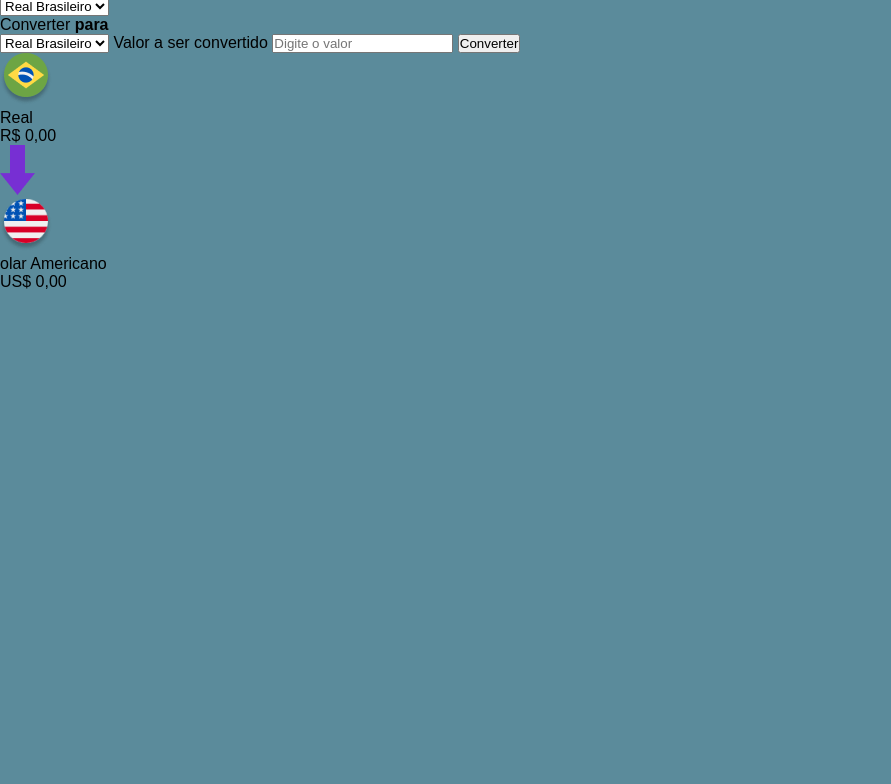
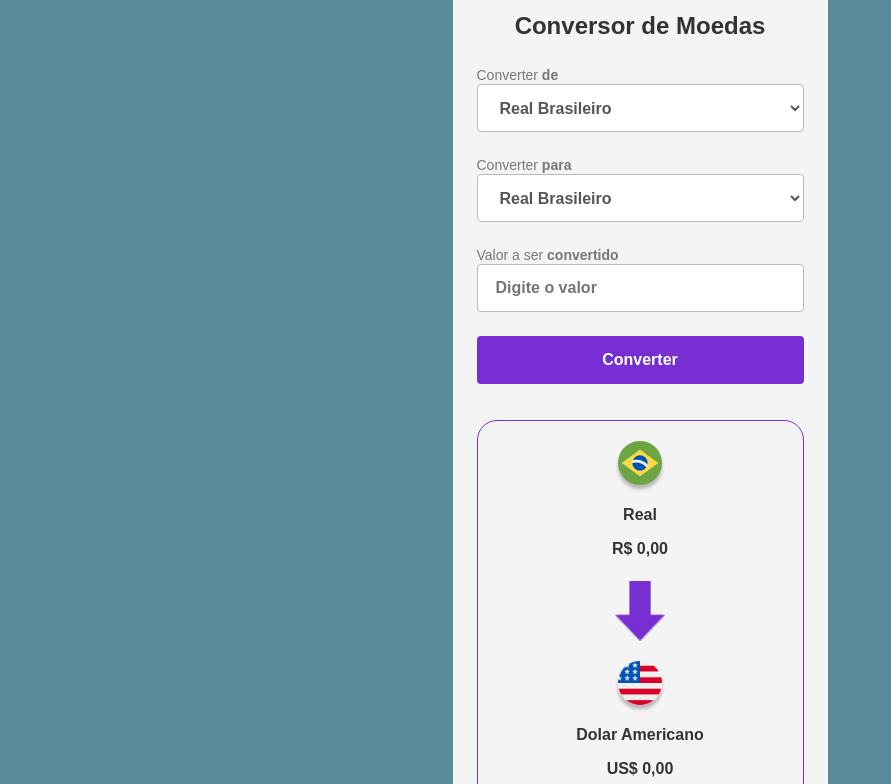
Before and after one commit to LeandroSimplicio/Project-Currency, a plain HTML site: page index.html in a window 1280 px wide. Shown: the part 398-1182 px from the top of the page, without its empty margins (0-891 px from the left). Before the commit the page ends 800 px from the top, so only its background shows below. Drawn offline with Linux system fonts and the light colour scheme.

Commit message:
feat: feito a estilização do css

```diff
--- a/Assets/script.js
+++ b/Assets/script.js
@@ -0,0 +1,9 @@
+const convertButton = document.querySelector("btn-convert");
+
+function converValues() {
+//   const inputCurrencyValue = document.querySelector("input-currency").value;
+
+  console.log("Funciou");
+}
+
+// convertButton.addEventListener("click", converValues);
--- a/Assets/style.css
+++ b/Assets/style.css
@@ -1,8 +1,9 @@
-*{
-    margin: 0;
-    padding: 0;
-    box-sizing: border-box;
-    font-family: 'Poppins', sans-serif;
+* {
+  margin: 0;
+  padding: 0;
+  box-sizing: border-box;
+  font-family: "Poppins", sans-serif;
+  outline: none;
 }
 
 body {
@@ -15,3 +16,82 @@ body {
   display: block;
   margin: 20px auto;
 }
+
+main {
+  width: 375px;
+  border-radius: 20px;
+  background: #f4f4f4;
+  margin: 20px auto;
+  padding: 68px 24px 23px;
+}
+
+.title {
+  text-align: center;
+  color: #333;
+  font-size: 24px;
+  font-weight: 700;
+  line-height: 32px;
+  margin-bottom: 24px;
+}
+
+label {
+  color: #777;
+  font-size: 14px;
+  font-weight: 400;
+  line-height: 18px;
+}
+
+select,
+input {
+  width: 100%;
+  height: 48px;
+  border-radius: 4px;
+  border: 1px solid #bbb;
+  background: #fff;
+  margin-bottom: 24px;
+  padding-left: 18px;
+  color: #555;
+  font-size: 16px;
+  font-weight: 700;
+}
+
+button {
+  width: 100%;
+  height: 48px;
+  border-radius: 4px;
+  border: none;
+  background: #772fd3;
+  color: #fff;
+  font-size: 16px;
+  font-weight: 700;
+  cursor: pointer;
+  margin-bottom: 36px;
+}
+
+section {
+  width: 327px;
+  border-radius: 20px;
+  border: 1px solid #772fd3;
+}
+
+.result {
+  display: flex;
+  flex-direction: column;
+  align-items: center;
+  gap: 10px;
+  padding: 20px;
+}
+
+.result p {
+  color: #333;
+  font-size: 16px;
+  font-weight: 700;
+  line-height: 24px;
+}
+
+.arrow{
+  width: 50px;
+  height: 60px;
+  display: block;
+  margin: 0 auto;
+}
--- a/index.html
+++ b/index.html
@@ -12,6 +12,7 @@
     />
     <!--Font Awesome-->
     <link rel="stylesheet" href="Assets/style.css" />
+    <script src="Assets/script.js"></script>
     <title>Project-Currency</title>
   </head>
   <body>
@@ -36,7 +37,7 @@
 
       <label for="">
         <p>Converter <b>para</b></p>
-        <select name="" id="">
+        <select name="" class="select-currency" id="">
           <option value="real">Real Brasileiro</option>
           <option value="dolar">US$ Dolar</option>
           <option value="euro">€ Euro</option>
@@ -46,13 +47,13 @@
       </label>
 
       <label for="">
-        Valor a ser convertido
+        Valor a ser <b>convertido</b>
         <input
           type="number"
           name=""
           id=""
           placeholder="Digite o valor"
-          class="input-number"
+          class="input-currency"
         />
       </label>
 
@@ -65,15 +66,14 @@
           <p>R$ 0,00</p>
         </div>
 
-        <img src="Assets/img/seta.png" alt="seta roxa" />
+        <img src="Assets/img/seta.png" alt="seta roxa" class="arrow" />
 
         <div class="result">
           <img src="Assets/img/usa.png" alt="bandeira-americana" />
-          <p>olar Americano</p>
+          <p>Dolar Americano</p>
           <p>US$ 0,00</p>
         </div>
       </section>
     </main>
-    <script src="Assets/script.js"></script>
   </body>
 </html>
```
